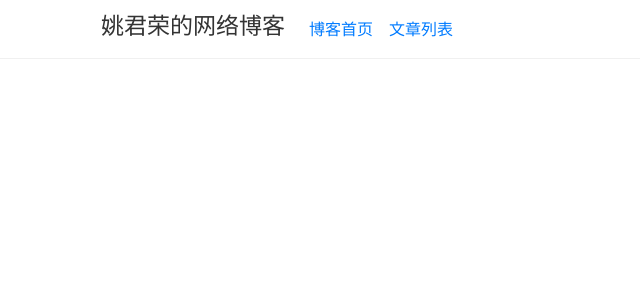
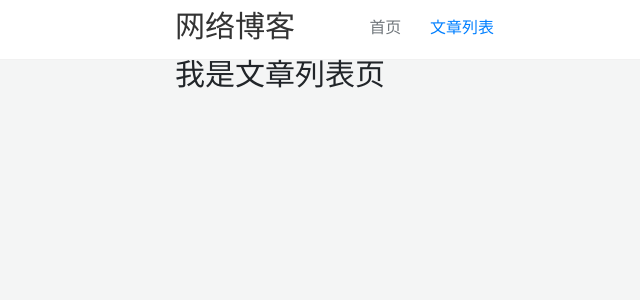
Before and after one commit to dyyaoGit/Myblog, a Nuxt app: page /ArticleList in a window 1280 px wide. Shown: the top 300 px of the page, without its empty margins (0-640 px from the left). Built offline with nearby package versions, Linux system fonts and the light colour scheme.

Commit message:
新增数据库操作.新增文章列表字段.

```diff
--- a/assets/css/main.css
+++ b/assets/css/main.css
@@ -1,5 +1,5 @@
 body,ol,ul,h1,h2,h3,h4,h5,h6,p,th,td,dl,dd,form,fieldset,legend,input,textarea,select{margin:0;padding:0}
-body{font:14px"宋体","Arial Narrow",HELVETICA;background:#fff;-webkit-text-size-adjust:100%;}
+body,html{font:12px"Microsoft YaHei","Arial Narrow",HELVETICA;background:#fff;-webkit-text-size-adjust:100%;}
 a{color:#2d374b;text-decoration:none}
 a:hover{color:#cd0200;text-decoration:underline}
 em{font-style:normal}
--- a/components/Header.vue
+++ b/components/Header.vue
@@ -1,26 +1,64 @@
 <template>
-    <div class="nav">
-        <b-container>
-            <b-row>
-                <b-col style="margin: 0 auto;">
-                    <b-navbar toggleable="md" type="default" variant="default">
-                        <b-navbar-toggle target="nav_collapse"></b-navbar-toggle>
-                        <b-navbar-brand><h1 class="main">姚君荣的网络博客</h1></b-navbar-brand>
-                        <b-collapse is-nav id="nav_collapse">
-
-                            <b-navbar-nav>
-                                <b-nav-item href="/content" @click.prevent="jump($event)"><span class="text-primary nav-it">博客首页</span></b-nav-item>
-                                <b-nav-item href="/articleList" @click.prevent="jump($event)"><span class="text-primary nav-it">文章列表</span></b-nav-item>
-                            </b-navbar-nav>
-
-                        </b-collapse>
-                    </b-navbar>
-                </b-col>
-            </b-row>
-        </b-container>
+    <div class="main-header">
+        <div class="container">
+            <h1 class="main-title">网络博客</h1>
+            <ul class="main-nav">
+                <li><nuxt-link to="/" :class="{active: name == 'index'}">首页</nuxt-link></li>
+                <li><nuxt-link to="/ArticleList" :class="{active: name === 'ArticleList'}">文章列表</nuxt-link></li>
+            </ul>
+        </div>
     </div>
 </template>
+<style scoped >
+    .main-header {
+        background: #fff;
+        border-bottom: 1px solid #f1f1f1;
+        color: #909090;
+        height: 5rem;
 
+    }
+    .main-header .container {
+        max-width: 960px;
+        margin: auto;
+        z-index: 250;
+        position: fixed;
+        top: 0;
+        left: 0;
+        right: 0;
+        height: 5rem;
+        transition: all .2s;
+    }
+    .container {
+        display: flex;
+        align-items: center;
+        height: 100%;
+    }
+    .main-title {
+        color: #333;
+        margin-right: 5rem;
+    }
+    .main-nav {
+        display: flex;
+        height: 100%;
+        align-items: center;
+        text-align: center;
+    }
+    .main-nav li {
+        padding: 0 20px;
+        height: 5rem;
+        line-height: 5rem;
+        padding: 0 1.2rem;
+        font-size: 1.33rem;
+        cursor: pointer;
+    }
+    .main-nav a {
+        color: #71777c;
+    }
+    .main-nav li a.active{
+        color:  #007fff;
+    }
+
+</style>
 <script>
     export default {
         data() {
@@ -30,24 +68,14 @@
             jump(e) {
                 this.$router.push(`/${e.currentTarget.children[0].href.split('/').pop()}`)
             }
+        },
+        created() {
+            console.log(this.$route.name)
+        },
+        computed: {
+            name() {
+                return this.$route.name
+            }
         }
     }
 </script>
-
-<style scoped>
-    .main {
-        color: #333;
-        font-size: 23px;
-    }
-    .nav {
-        position: fixed;
-        top: 0;
-        left: 0;
-        width: 100%;
-        background: #fff;
-        border-bottom: 1px solid #f0f0f0;
-    }
-    .nav-it {
-        font-size: 16px;
-    }
-</style>
--- /dev/null
+++ b/components/index/articleItem.vue
@@ -0,0 +1,21 @@
+<template>
+    <div>
+        {{itemData}}
+    </div>
+</template>
+
+<script>
+    export default {
+        props: {
+            itemData: ''
+        },
+        name: "article-item",
+        mounted() {
+
+        }
+    }
+</script>
+
+<style scoped>
+
+</style>
--- a/layouts/default.vue
+++ b/layouts/default.vue
@@ -1,7 +1,7 @@
 <template>
-  <div>
+    <div class="app">
         <MyHeader></MyHeader>
-    <nuxt/>
+        <nuxt class="container" />
     </div>
 </template>
 
@@ -23,5 +23,14 @@ export default {
 </script>
 
 <style>
-
+    .app {
+        min-height: 100vh;
+        background: #f4f5f5;
+    }
+    .container {
+        position: relative;
+        margin: 0 auto;
+        width: 100%;
+        max-width: 960px;
+    }
 </style>
--- a/pages/index.vue
+++ b/pages/index.vue
@@ -1,17 +1,25 @@
 <template>
     <div class="main-container">
-
+        <div class="main-content">
+            <h2 class="article-type-title">最新文章</h2>
+            <div class="article-container">
+                <articleItem :itemData="articleList"></articleItem>
+            </div>
+        </div>
     </div>
 </template>
 
 <script>
     import axios from '~/plugins/axios'
+    import articleItem from '~/components/index/articleItem.vue'
 
     export default {
         asyncData: async function() {
-    let { data } = await axios.get('/api/users')
             let {data:articleList} = await axios.get('/api/articleList')
-       return {users: data, articleList}
+            return {articleList}
+        },
+        components: {
+            articleItem
         },
         head () {
             return {
@@ -23,16 +31,35 @@ export default {
                 this.$router.push('/content')
             }
         },
+        created() {
+            console.log(this.articleList)
+        },
         mounted() {
-       console.log(this.articleList)
+
         }
-
     }
 </script>
 
 <style scoped>
     .main-container {
-    padding-top: 57px;
-    overflow: hidden;
+        display: flex;
+        justify-content: space-between;
+        max-width: 960px;
+        margin: 1.767rem auto 0;
+    }
+    .main-content {
+        flex-grow: 1;
+    }
+    .article-type-title {
+        background: #fff;
+        font-size: 16px;
+        line-height: 1;
+        padding: 1.5rem 2rem;
+        font-weight: 500;
+        color: #333;
+        border-bottom: 1px solid #f1f1f1;
+    }
+    .article-box {
+
     }
 </style>
```
Also changed, not shown: 1 other file (tests, documents, lock files or other folders). Lines whose indentation alone changed are shown as unchanged.
